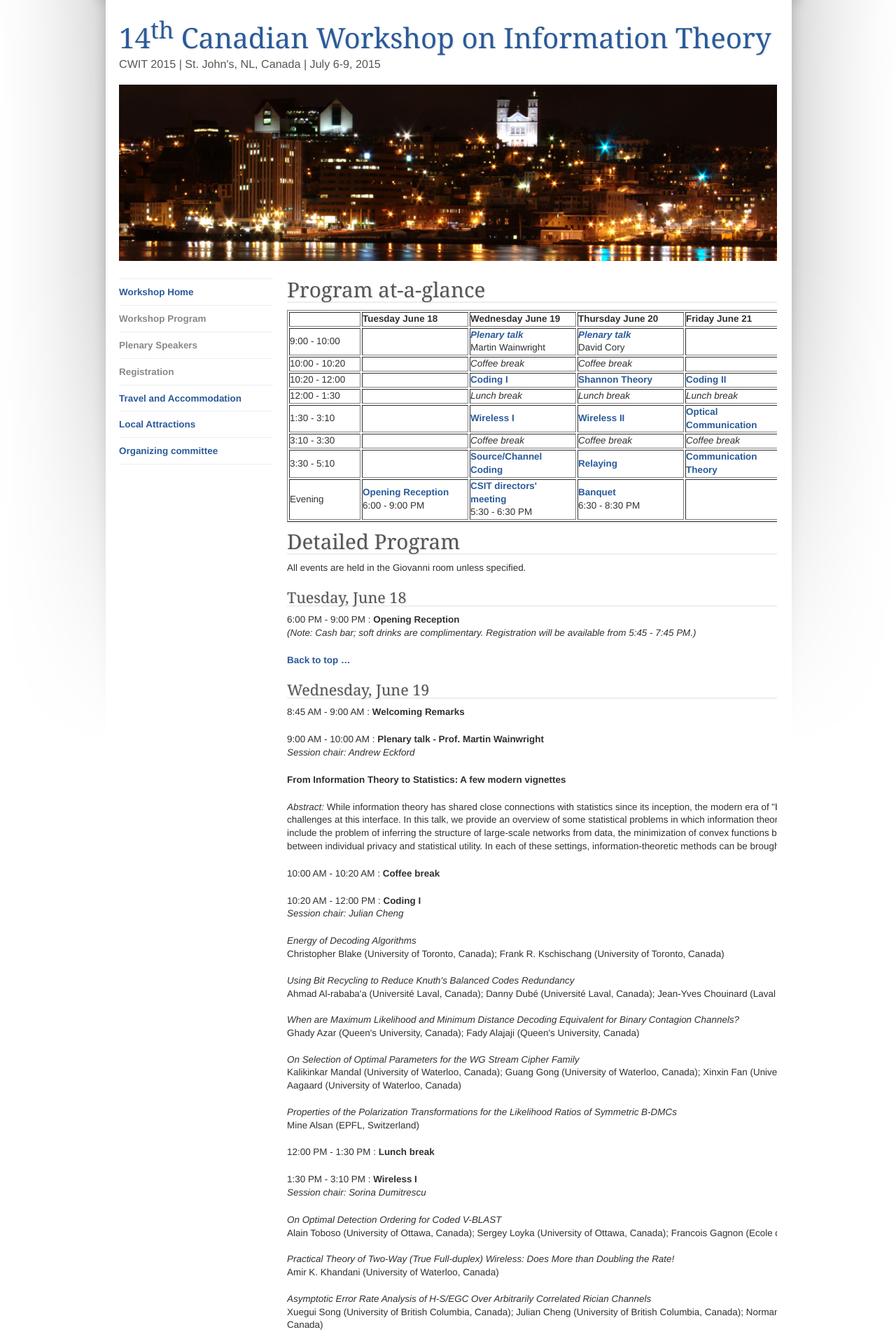
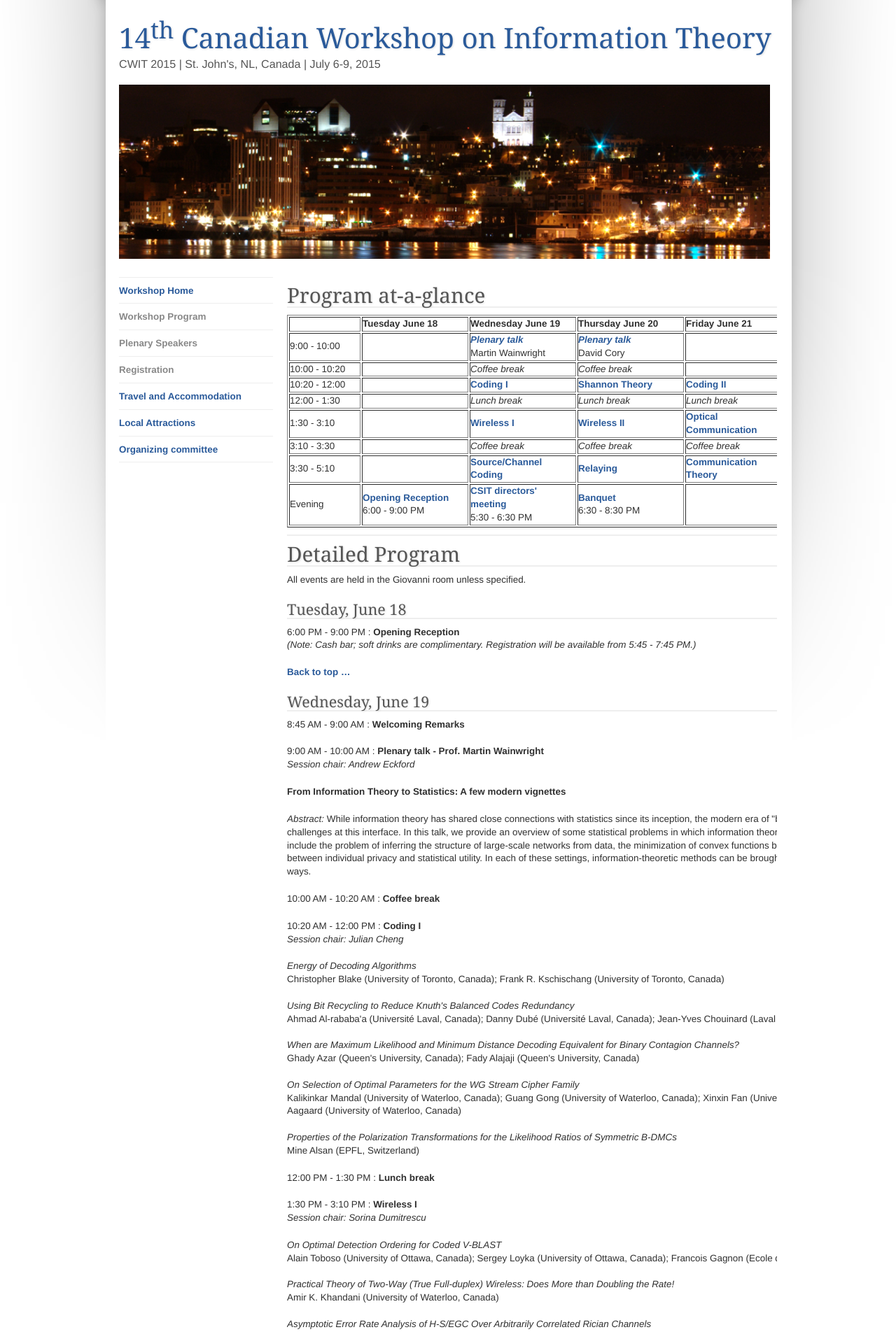
Before and after one commit to bkidney/CWIT2015, a Jekyll site: the page built from program.html, in a window 1280 px wide. Shown: the top 1904 px of the page at 70% size. Built offline with Jekyll 4.4.1, drawn with Linux system fonts in a browser that asks for light colours.

Commit message:
Fixes margins on <p> text in content.

```diff
--- a/css/the-grid-v2.css
+++ b/css/the-grid-v2.css
@@ -13,8 +13,8 @@ p,ul,ol,dl {margin:0 0 20px 0px;}
 h1 {color:#888; font-size:3em; margin-bottom:5px;}
 h1 a {text-transform:none; font-weight:400;}
 h1 a:hover {text-decoration:none; color:#303030;}
-h2 {font-size:2.2em; color:#333; margin:0 0 10px; border-bottom:2px solid #eee;}
-h3 {font-size:1.6em; margin:0 0 10px 0; border-bottom:2px solid #eee;}
+h2 {font-size:2.2em; color:#333; margin:10px 0 10px; border-bottom:2px solid #eee;}
+h3 {font-size:1.6em; margin:10px 0 10px 0; border-bottom:2px solid #eee;}
 h1,h2,h3 {color:#555; font-weight:400; line-height:1.1em; font-family:Georgia, serif; text-shadow:#ddd 1px 1px 3px;}
 
 /* Main layout container */
@@ -82,3 +82,4 @@ ul.menu li a:hover {color:#303030; text-decoration:none; border-bottom:1px dotte
 .hide {display:none;}
 
 ul {margin: 0 0 20px 20px;}
+p {margin: 0 10px 20px 0;}
```
